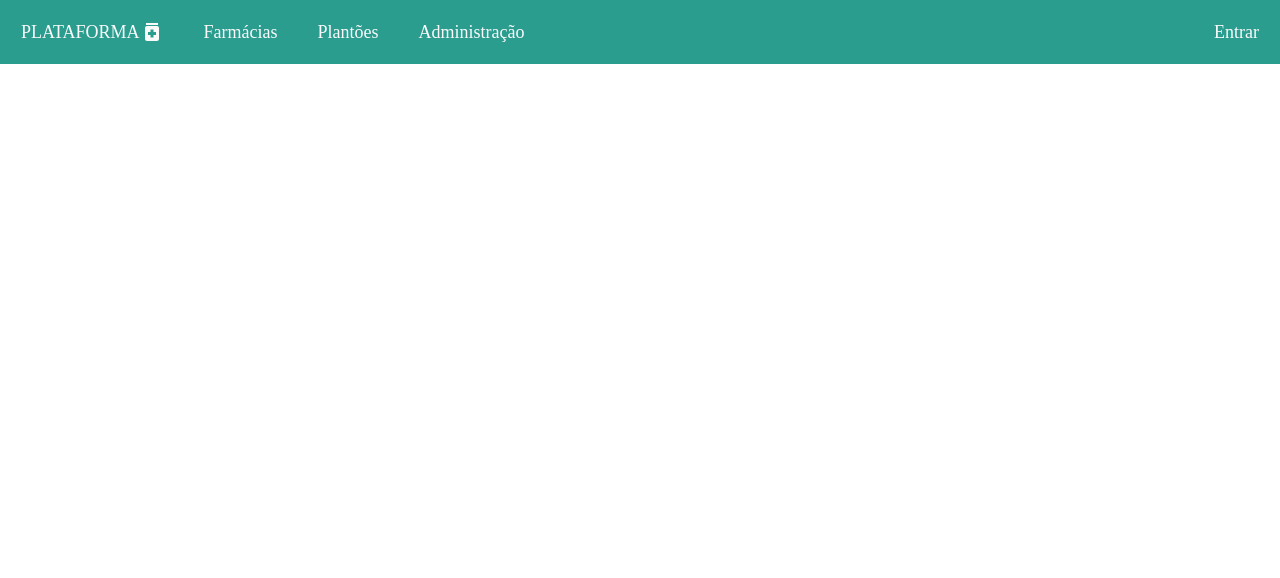
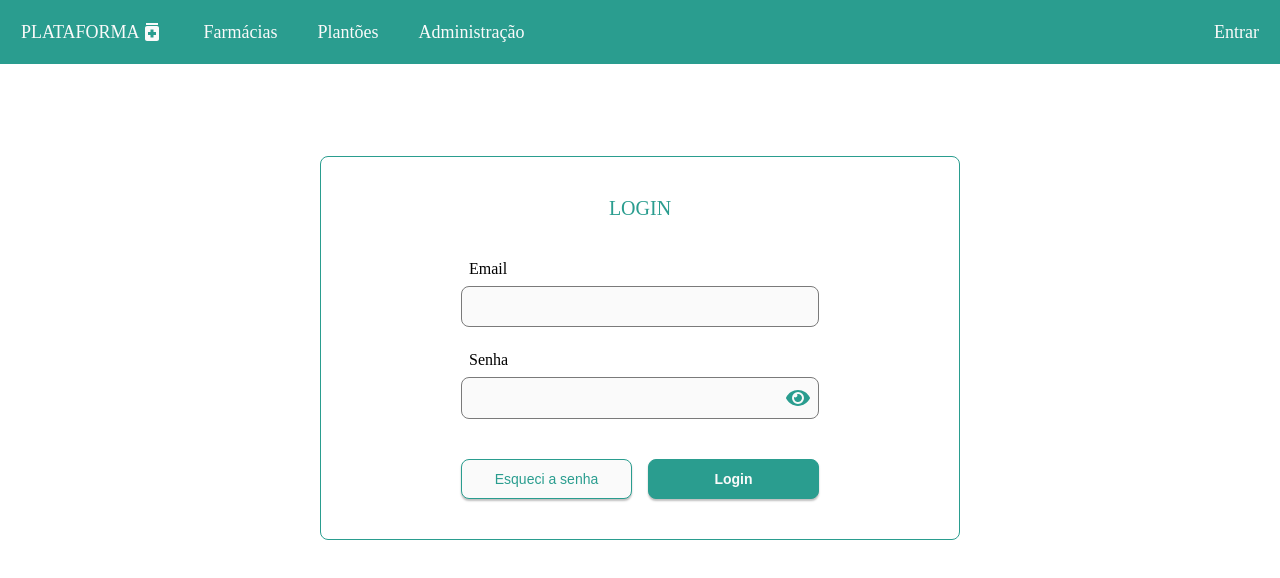
Before and after one commit to CaNeoN28/controle-farmaceutico-frontend, a Next.js app: page /login in a window 1280 px wide. Shown: the top 578 px of the page. Built offline with nearby package versions, Linux system fonts and the light colour scheme.

Commit message:
Estilos básicos com base no figma

```diff
--- a/src/app/login/Login.module.scss
+++ b/src/app/login/Login.module.scss
@@ -0,0 +1,43 @@
+.main {
+  display: flex;
+  justify-content: center;
+
+  padding: 92px 64px;
+}
+
+.container {
+  display: flex;
+  flex-direction: column;
+  align-items: center;
+
+  gap: 40px;
+  padding: 40px 140px;
+
+  border: 1px solid var(--primary-color);
+  border-radius: 8px;
+
+  width: 100%;
+  max-width: 640px;
+}
+
+.titulo {
+  color: var(--primary-color);
+
+  font-size: 20px;
+}
+
+.form {
+  display: flex;
+  flex-direction: column;
+
+  width: 100%;
+
+  gap: 24px;
+}
+
+.botoes {
+  display: flex;
+  gap: 16px;
+
+  width: 100%;
+}
--- a/src/app/login/page.tsx
+++ b/src/app/login/page.tsx
@@ -1,14 +1,32 @@
 "use client";
 
-import styles from "./Login.module.scss"
+import InputContainer from "@/components/InputContainer";
+import styles from "./Login.module.scss";
 import Menu from "@/components/Menu";
+import Input from "@/components/Input";
+import InputSenha from "@/components/InputSenha";
+import Botao from "@/components/Botao";
 
 export default function Login() {
   return (
     <>
       <Menu />
-      <main>
-
+      <main className={styles.main}>
+        <div className={styles.container}>
+          <span className={styles.titulo}>LOGIN</span>
+          <form className={styles.form}>
+            <InputContainer id="email" label="Email">
+              <Input id="email" />
+            </InputContainer>
+            <InputContainer id="senha" label="Senha">
+              <InputSenha id="senha" />
+            </InputContainer>
+          </form>
+          <div className={styles.botoes}>
+            <Botao fullWidth secundario>Esqueci a senha</Botao>
+            <Botao fullWidth>Login</Botao>
+          </div>
+        </div>
       </main>
     </>
   );
```
